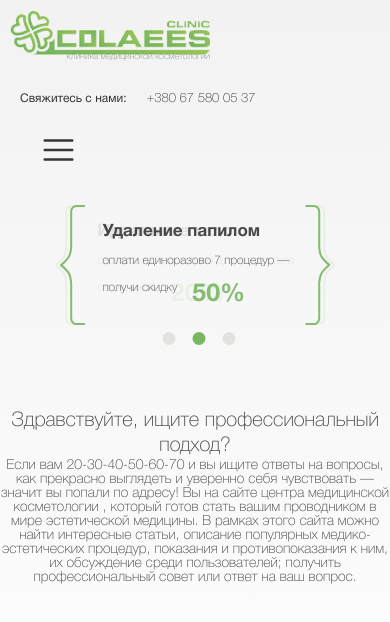
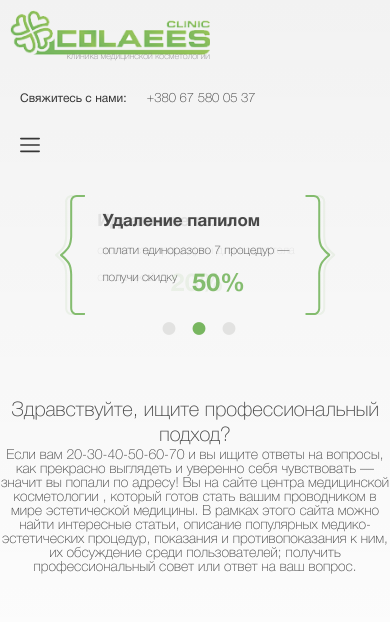
Before and after one commit to Nikanorra/Nikanorra.github.io-SimplaShop-SCSS.github.io, a plain HTML site: page index.html in a window 390 px wide. Drawn offline with Linux system fonts and the light colour scheme.

Commit message:
Add files via upload

```diff
--- a/css/style.scss
+++ b/css/style.scss
@@ -294,6 +294,7 @@ header {
 }
 .wrap-menu svg {
   position: relative;
+  padding-left: 10px;
 }
 .col-3.logo, .col-3.contacts {
   justify-content: flex-start;
--- a/index.html
+++ b/index.html
@@ -38,7 +38,7 @@
 
 			<div class="wrap-menu">
 <!-- 0 -53 384 384 -->
-				<svg class="burger" height="30px" viewBox="0 -53 384 384" width="" xmlns="http://www.w3.org/2000/svg">
+				<svg class="burger" height="" viewBox="0 -53 384 384" width="30px" xmlns="http://www.w3.org/2000/svg">
 					<path d="m368 154.667969h-352c-8.832031 0-16-7.167969-16-16s7.167969-16 16-16h352c8.832031 0 16 7.167969 16 16s-7.167969 16-16 16zm0 0"/>
 					<path d="m368 32h-352c-8.832031 0-16-7.167969-16-16s7.167969-16 16-16h352c8.832031 0 16 7.167969 16 16s-7.167969 16-16 16zm0 0"/>
 					<path d="m368 277.332031h-352c-8.832031 0-16-7.167969-16-16s7.167969-16 16-16h352c8.832031 0 16 7.167969 16 16s-7.167969 16-16 16zm0 0"/>
--- a/js/script.js
+++ b/js/script.js
@@ -11,11 +11,16 @@
 			mobileFirst: true
 
 		});
+
+		$('.burger').click(function(event) {
+			$('.burger, .menu').toggleClass('active');
+		});
+
 	});
 
-
-	$(document).ready(function() {
-			$('.burger').click(function(event) {
-				$('.burger, .menu').toggleClass('active');
-			});
-});
+//
+// 	$(document).ready(function() {
+// 			$('.burger').click(function(event) {
+// 				$('.burger, .menu').toggleClass('active');
+// 			});
+// });
```
Also changed, not shown: css/style.css, 1 other file.
